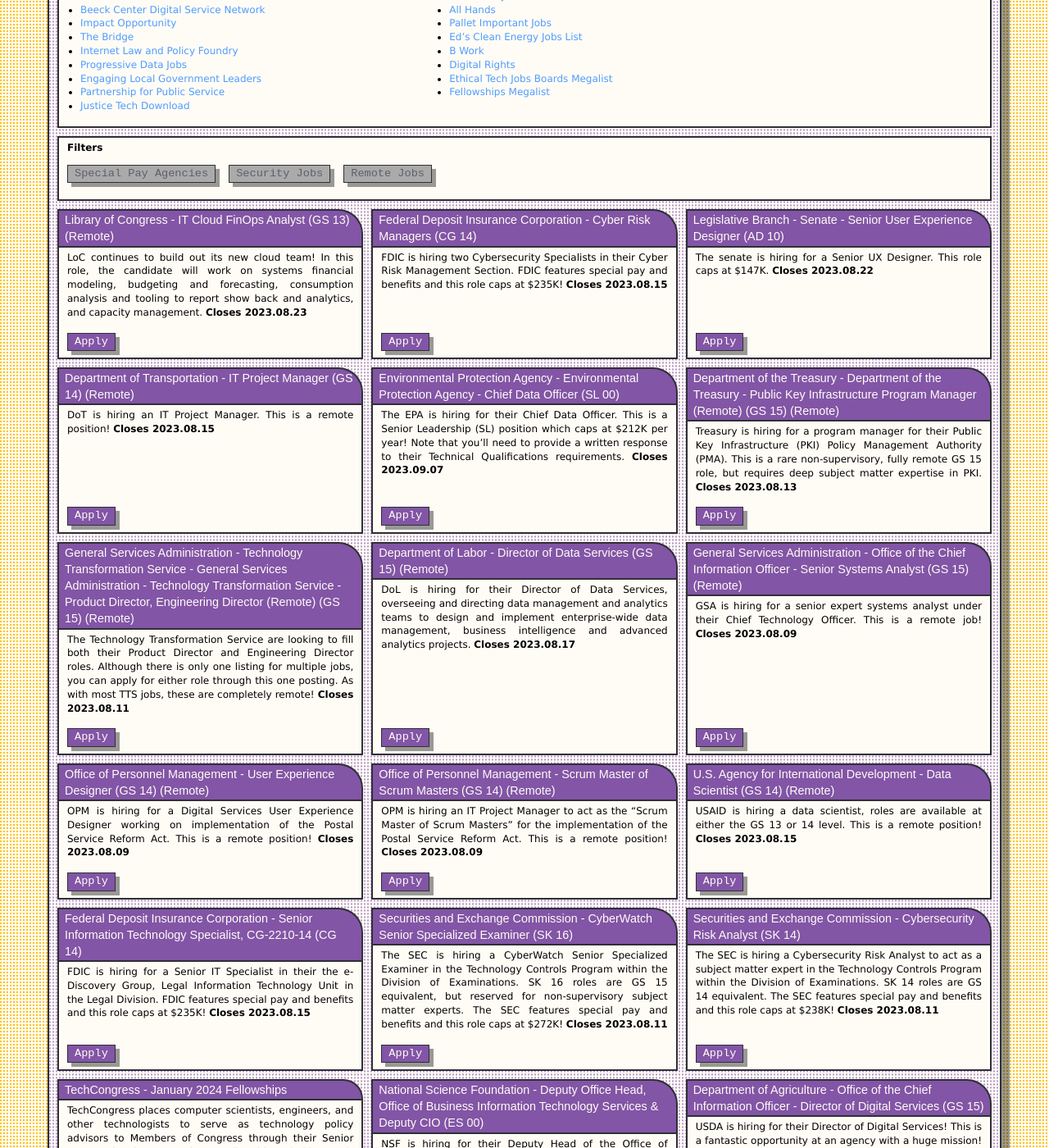
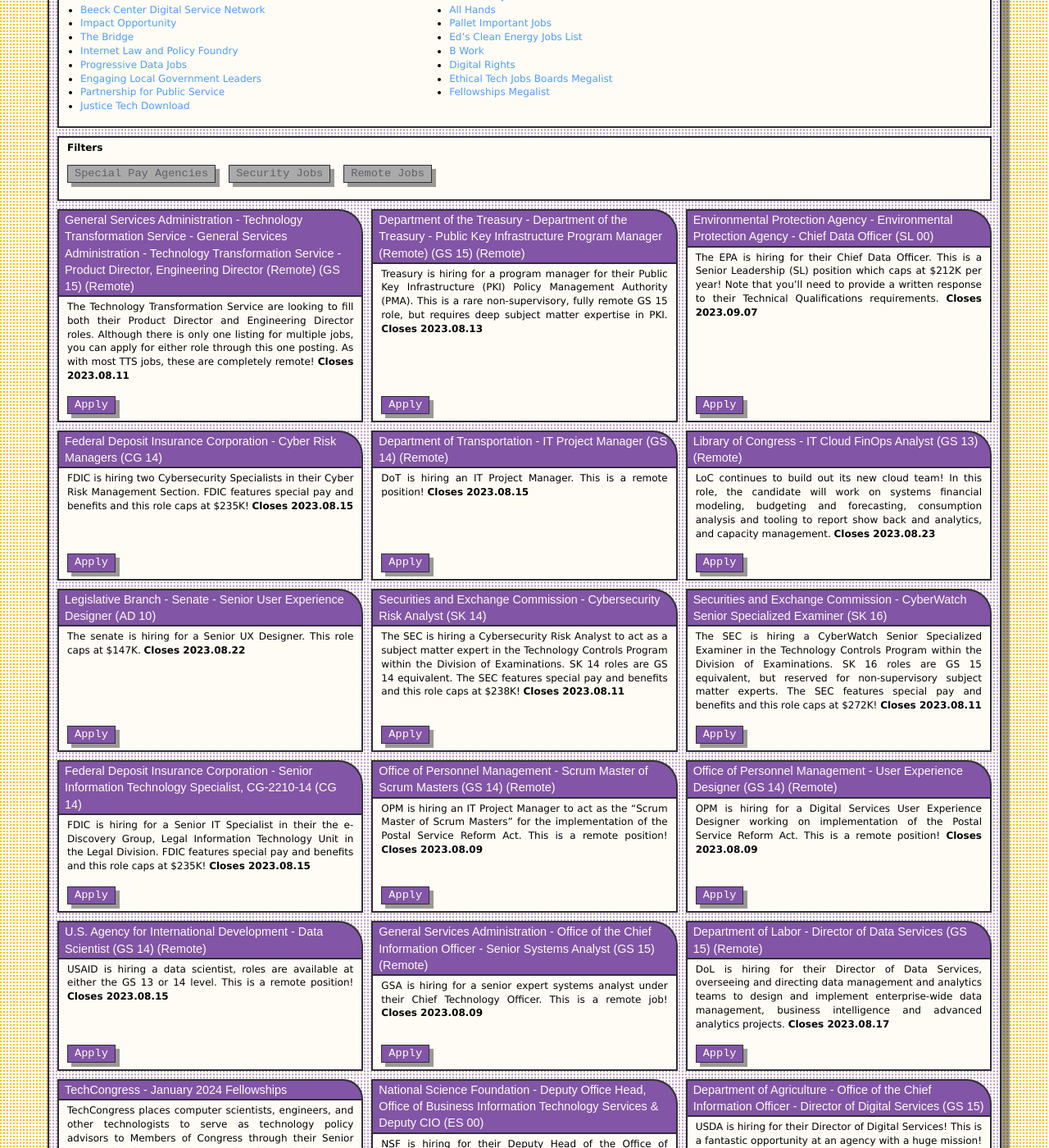
Before and after one commit to krusynth/billhunt.dev, a Jekyll site: the page built from jobs.md, in a window 1280 px wide and 1400 px high, scrolled down 432 px. Shown: the whole window at 82% size. Built offline with Jekyll 4.4.1, drawn with Linux system fonts in a browser that asks for light colours; some web fonts are replaced.

Commit message:
Fix sort order to use the data file's order.

```diff
--- a/jobs.md
+++ b/jobs.md
@@ -86,5 +86,4 @@
   {% assign items = items | push: post %}
 {% endfor -%}
 
-{% assign items = items | sort: 'posted' | reverse %}
 {% assign page = page | setval: 'items', items %}
```
Also changed, not shown: usajobs.md (+0 -1 lines).
